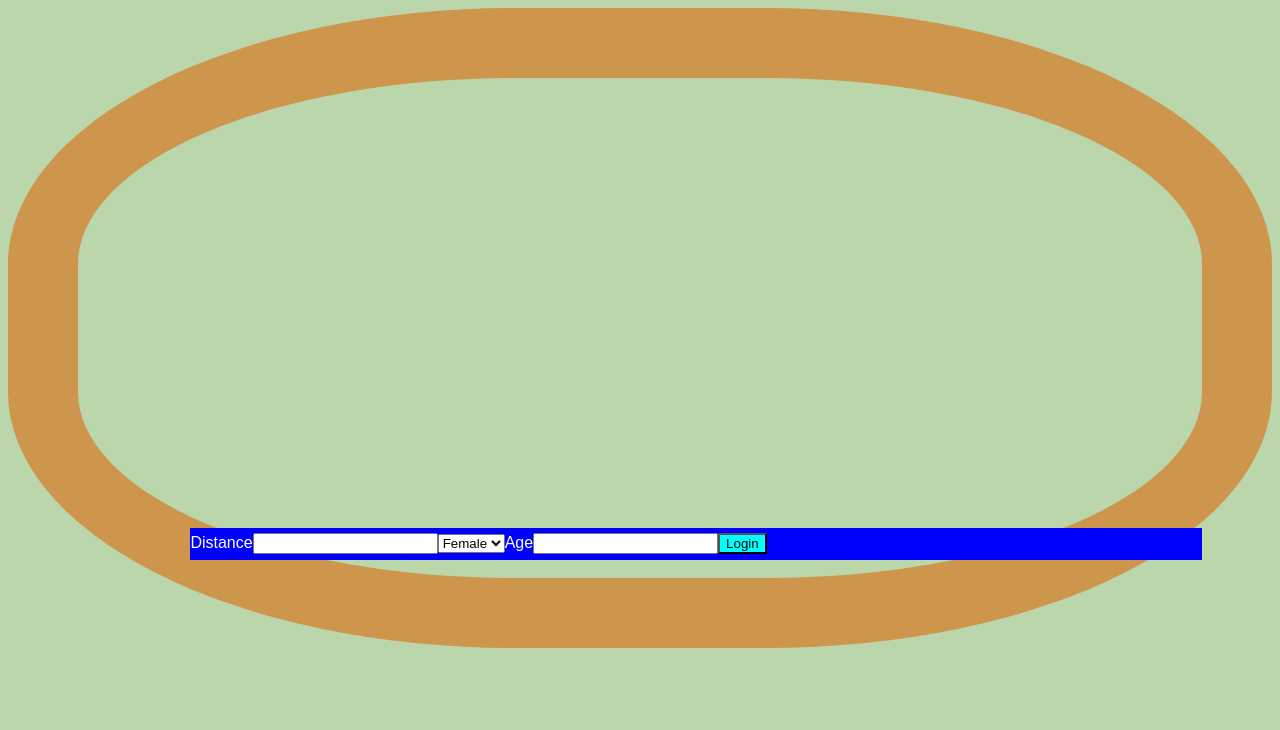
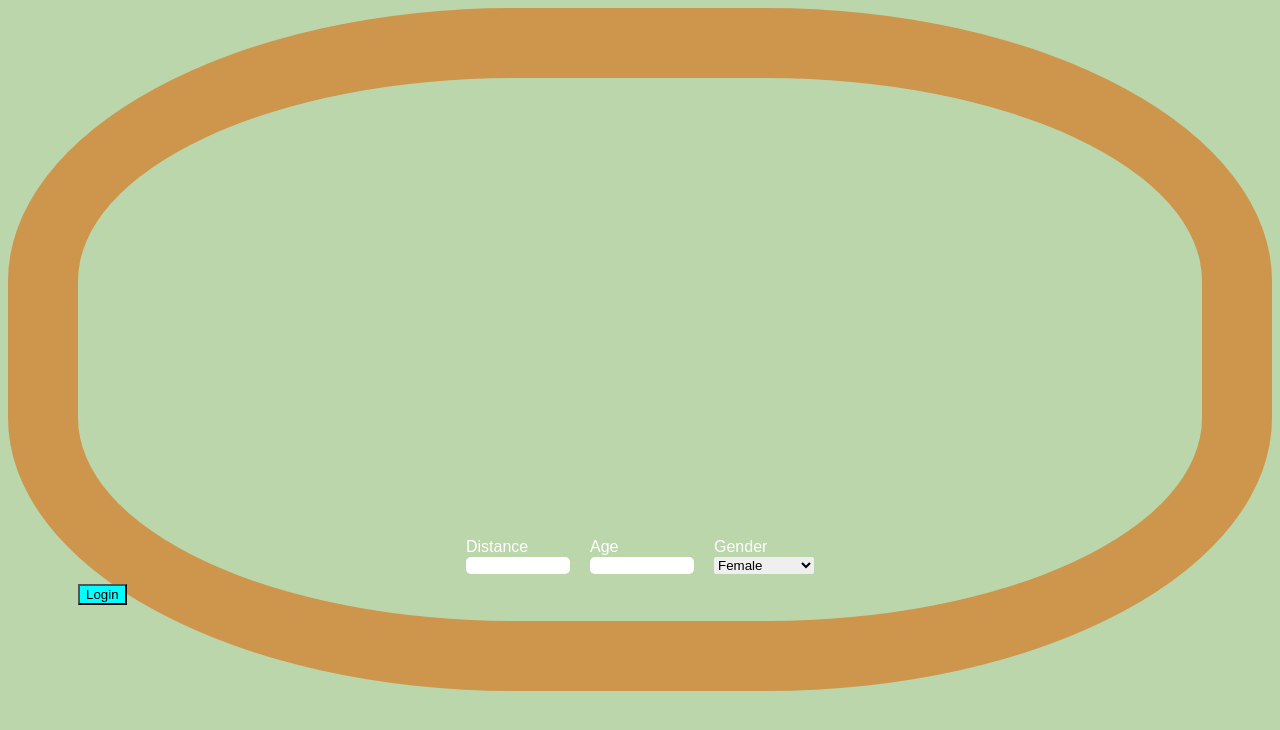
Before and after one commit to julieahlquist/cooper_client, a React (Create React App) app: page / in a window 1280 px wide. Shown: the top 730 px of the page. Built offline with nearby package versions, Linux system fonts and the light colour scheme; a web font is replaced by a local one.

Commit message:
adds styling for input fields

```diff
--- a/src/App.js
+++ b/src/App.js
@@ -94,12 +94,9 @@ class App extends Component {
     }
     return (
       <div id="border">
-      <div className="container">
-        <div id="input-fields">
         <InputFields
           inputChangeHandler={this.onChange.bind(this)}
         />
-        </div>
 
         <div className="item">
       <DisplayCooperResult
@@ -114,7 +111,6 @@ class App extends Component {
       {performanceDataIndex}
       {renderLogin}
     </div>
-    </div>
     )
   }
 }
--- a/src/Components/InputFields.js
+++ b/src/Components/InputFields.js
@@ -1,19 +1,32 @@
 import React from 'react';
+import '../inputfields.css'
 
 const InputFields = (props) => {
   return (
-    <>
-      <label>Distance</label>
-      <input id="distance" onChange={props.inputChangeHandler}></input>
+    <div className="field-container">
 
-      <select id="gender" onChange={props.inputChangeHandler}>
-        <option value="female">Female</option>
-        <option value="male">Male</option>
-      </select>
+      <div className="distance-f">
+        <label className="label">Distance</label>
+        <br></br>
+        <input id="distance" onChange={props.inputChangeHandler}></input>
+      </div>
 
-      <label>Age</label>
-      <input id="age" onChange={props.inputChangeHandler}></input>
-    </>
+      <div className="age-f">
+        <label className="label">Age</label>
+        <br></br>
+        <input id="age" onChange={props.inputChangeHandler}></input>
+      </div>
+
+      <div className="gender-f">
+      <label className="label">Gender</label>
+        <br></br>
+        <select id="gender" onChange={props.inputChangeHandler}>
+          <option value="female">Female</option>
+          <option value="male">Male</option>
+        </select>
+      </div>
+
+    </div>
   )
 }
 
--- /dev/null
+++ b/src/inputfields.css
@@ -0,0 +1,40 @@
+.field-container {
+  display: flex;
+  flex-wrap: wrap;
+  flex-direction: row;
+  justify-content: center;
+  margin-top: 40%;
+}
+.label {
+  position: relative;
+}
+.distance-f {
+  width: full;
+  margin:10px;
+}
+.age-f {
+  width: full;
+  margin:10px;
+}
+.gender-f {
+  width: full;
+  margin:10px;
+}
+#distance {
+  outline: none;
+  border: none;
+  width: 100px;
+  border-radius: 5px;
+}
+#age {
+  outline: none;
+  border: none;
+  width: 100px;
+  border-radius: 5px;
+}
+#gender {
+  outline: none;
+  border-radius: 2px;
+  border: none;
+  width: 100px;
+}
```
